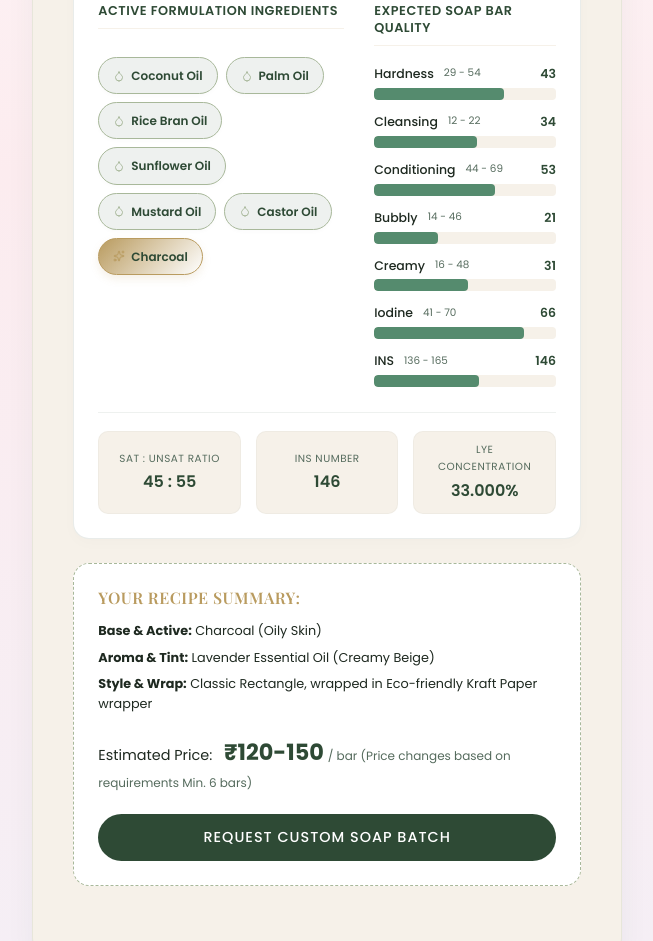
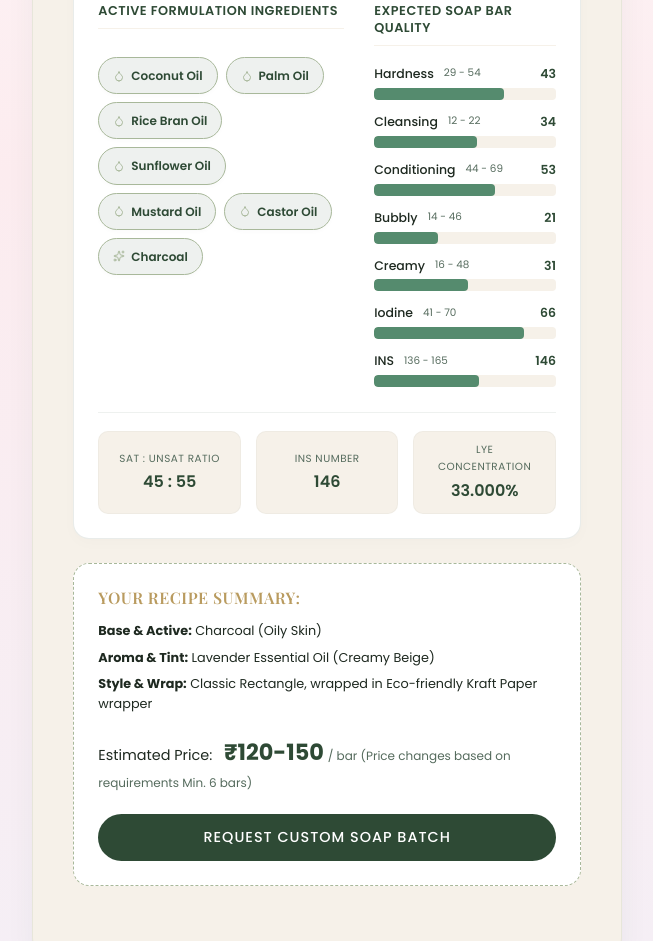
Before and after one commit to Satvika-06/LenoRaa, a plain HTML site: page index.html in a window 1280 px wide. Shown: the part 6659-7600 px from the top of the page, without its empty margins (594-1247 px from the left). Drawn offline with nearby package versions, Linux system fonts and the light colour scheme; a web font is replaced by a local one.

Commit message:
Replace footer icon tags with inline SVGs and change active flavor pill color to sage green

```diff
--- a/index.html
+++ b/index.html
@@ -588,15 +588,14 @@
                     </a>
                     <p>Dermatologist formulated cold process soaps crafted in small batches using premium organic ingredients for gentle skin rejuvenation.</p>
                     <div class="footer-socials">
-                                  <a href="https://www.instagram.com/leno_raa.1642/" target="_blank" rel="noopener" aria-label="Instagram">
-                                        <i data-lucide="instagram"></i>
-                                  </a>
-
-                                 <a href="https://wa.me/919491171642" target="_blank" rel="noopener" aria-label="WhatsApp">
-                                      <i data-lucide="phone-call"></i>
-                                         </a>
-                     </div>
-
+                        <a href="https://www.instagram.com/leno_raa.1642/" target="_blank" rel="noopener" aria-label="Instagram">
+                            <svg xmlns="http://www.w3.org/2000/svg" width="16" height="16" viewBox="0 0 24 24" fill="none" stroke="currentColor" stroke-width="2" stroke-linecap="round" stroke-linejoin="round" class="lucide lucide-instagram"><rect width="20" height="20" x="2" y="2" rx="5" ry="5"/><path d="M16 11.37A4 4 0 1 1 12.63 8 4 4 0 0 1 16 11.37z"/><line x1="17.5" x2="17.51" y1="6.5" y2="6.5"/></svg>
+                        </a>
+                        <a href="https://wa.me/919491171642" target="_blank" rel="noopener" aria-label="WhatsApp">
+                            <svg xmlns="http://www.w3.org/2000/svg" width="16" height="16" viewBox="0 0 24 24" fill="none" stroke="currentColor" stroke-width="2" stroke-linecap="round" stroke-linejoin="round" class="lucide lucide-phone-call"><path d="M22 16.92v3a2 2 0 0 1-2.18 2 19.79 19.79 0 0 1-8.63-3.07 19.5 19.5 0 0 1-6-6 19.79 19.79 0 0 1-3.07-8.67A2 2 0 0 1 4.11 2h3a2 2 0 0 1 2 1.72 12.84 12.84 0 0 0 .7 2.81 2 2 0 0 1-.45 2.11L8.09 9.91a16 16 0 0 0 6 6l1.27-1.27a2 2 0 0 1 2.11-.45 12.84 12.84 0 0 0 2.81.7A2 2 0 0 1 22 16.92z"/><path d="M14.05 2a9 9 0 0 1 8 7.94"/><path d="M14.05 6A5 5 0 0 1 18 10"/></svg>
+                        </a>
+                    </div>
+                </div>
 
                 <!-- Products Quick links -->
                 <div class="footer-col">
--- a/styles.css
+++ b/styles.css
@@ -3241,25 +3241,16 @@ a {
     color: var(--sage-green);
 }
 
-.calc-ing-pill.active-oil-pill {
+.calc-ing-pill.active-oil-pill,
+.calc-ing-pill.active-flavor-pill {
     background: rgba(46, 74, 53, 0.08);
     border-color: var(--sage-green);
     color: var(--dark-green);
 }
 
-.calc-ing-pill.active-oil-pill svg {
+.calc-ing-pill.active-oil-pill svg,
+.calc-ing-pill.active-flavor-pill svg {
     color: var(--sage-green);
-}
-
-.calc-ing-pill.active-flavor-pill {
-    background: linear-gradient(135deg, var(--gold), var(--white));
-    border-color: var(--gold);
-    color: var(--dark-green);
-    box-shadow: 0 4px 8px rgba(185, 155, 95, 0.15);
-}
-
-.calc-ing-pill.active-flavor-pill svg {
-    color: var(--gold);
 }
 
 /* Customize & FAQ pastel backgrounds gradient upgrade */
```
